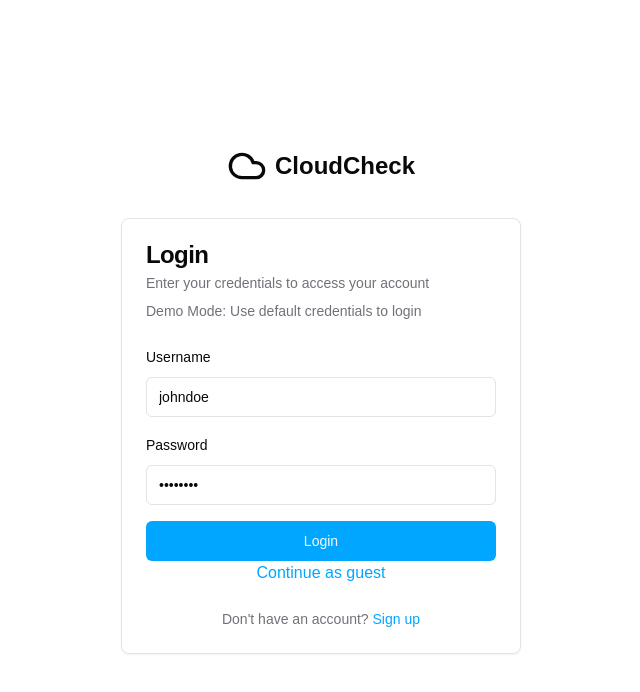
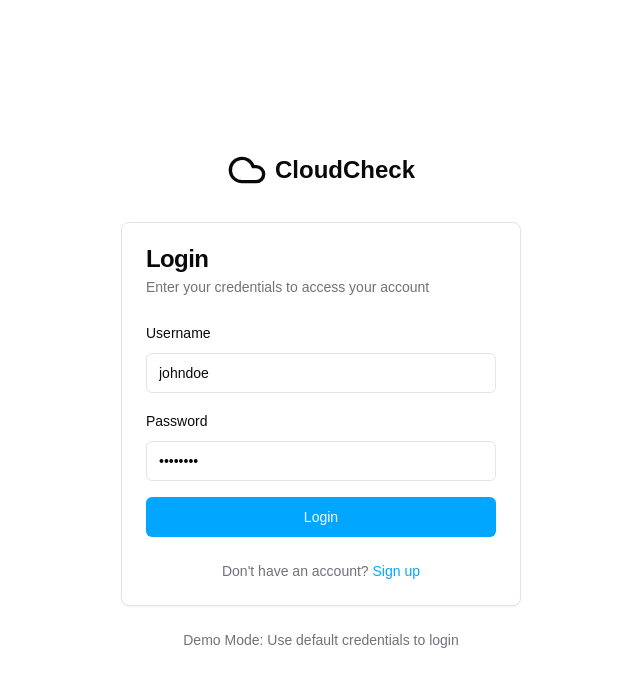
Before and after one commit to jiaweing/cloudcheck-frontend, a Next.js app: page /auth/login in a window 1280 px wide. Shown: the top 692 px of the page, without its empty margins (319-959 px from the left). Built offline with nearby package versions, Linux system fonts and the light colour scheme; no server answers; a web font is replaced by a local one; what google-protobuf, grpc-web would draw is missing.

Commit message:
fix: Demo mode auth screen

```diff
--- a/src/app/auth/login/page.tsx
+++ b/src/app/auth/login/page.tsx
@@ -86,16 +86,12 @@ export default function LoginPage() {
   }
 
   return (
+    <>
       <Card>
         <CardHeader>
           <CardTitle>Login</CardTitle>
           <CardDescription>
             Enter your credentials to access your account
-          {process.env.NEXT_PUBLIC_DEMO_MODE === "true" && (
-            <p className="mt-2 text-sm text-muted-foreground">
-              Demo Mode: Use default credentials to login
-            </p>
-          )}
           </CardDescription>
         </CardHeader>
         <CardContent>
@@ -141,11 +137,11 @@ export default function LoginPage() {
               </Button>
             </form>
           </Form>
-        <p className="flex justify-center space-y-3 ">
+          {/* <p className="flex justify-center space-y-3 ">
           <Link href="/dashboard" className="text-primary underline-offset-4 hover:underline">
             Continue as guest
           </Link>
-        </p>
+        </p> */}
         </CardContent>
         <CardFooter className="flex justify-center">
           <p className="text-sm text-muted-foreground">
@@ -159,5 +155,11 @@ export default function LoginPage() {
           </p>
         </CardFooter>
       </Card>
+      {process.env.NEXT_PUBLIC_DEMO_MODE === "true" && (
+        <p className="text-sm text-muted-foreground mt-6 text-center">
+          Demo Mode: Use default credentials to login
+        </p>
+      )}
+    </>
   );
 }
```
Lines whose indentation alone changed are shown as unchanged.
